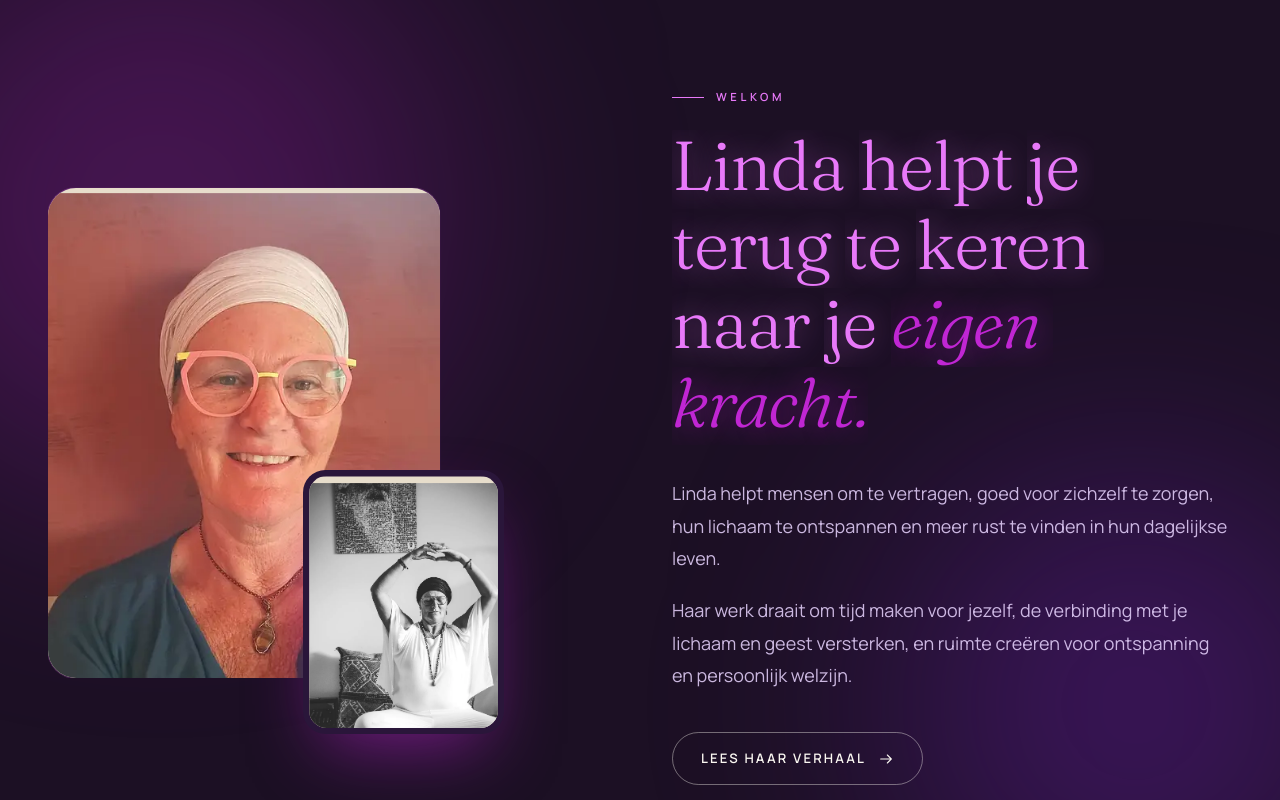
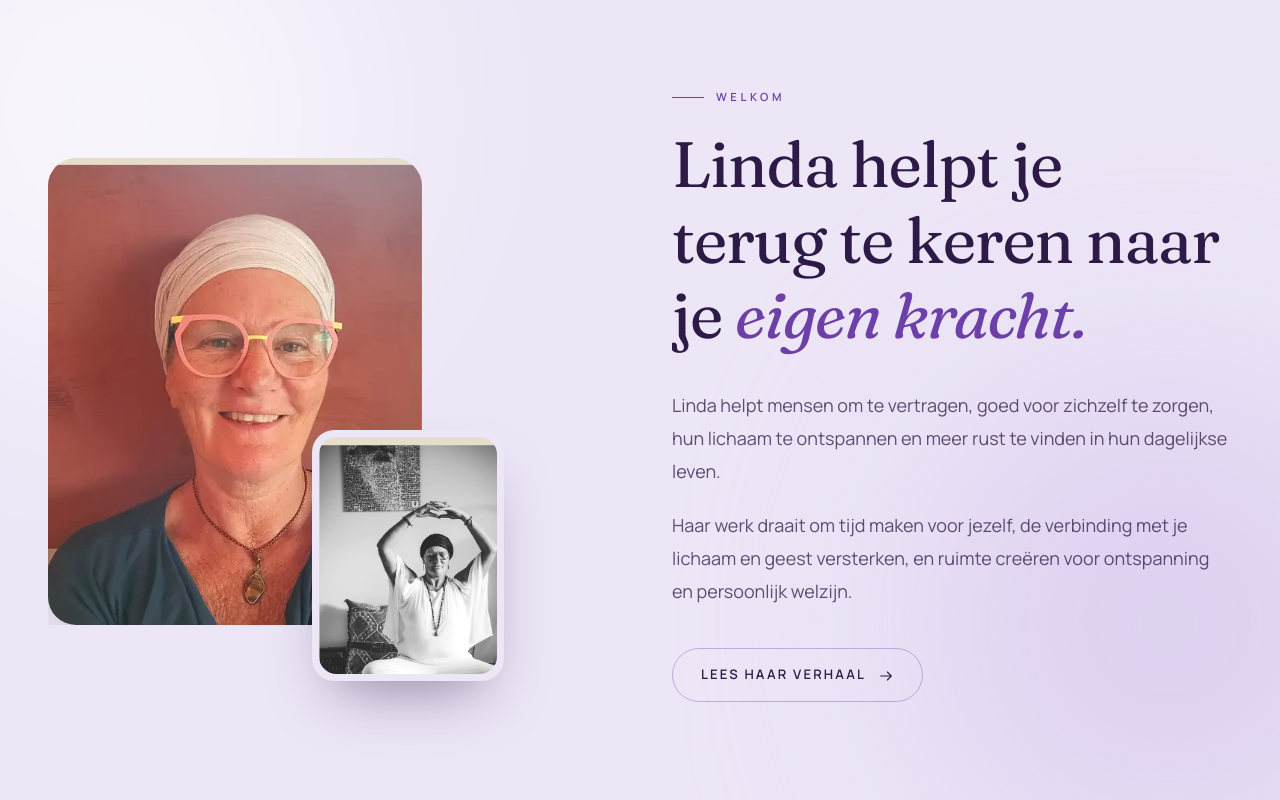
Before and after one commit to Harshitsinha98/Linda-Donkers, a React (Vite) app: page / in a window 1280 px wide. Shown: the part 1400-2200 px from the top of the page. Built offline with nearby package versions, Linux system fonts and the light colour scheme; no server answers.

Commit message:
Intro section: lavender background, refined typography, fix glow and image overlap

```diff
--- a/src/components/Magnetic.tsx
+++ b/src/components/Magnetic.tsx
@@ -31,7 +31,7 @@ type BtnProps = {
   children: ReactNode;
   to?: string;
   href?: string;
-  variant?: "primary" | "ghost" | "light";
+  variant?: "primary" | "ghost" | "light" | "violet";
   className?: string;
   onClick?: () => void;
   type?: "button" | "submit";
@@ -45,8 +45,9 @@ export function Button({ children, to, href, variant = "primary", className = ""
     primary: "bg-saffron text-linen",
     ghost: "border border-forest/25 text-forest hover:text-linen",
     light: "border border-linen/40 text-linen hover:text-ink",
+    violet: "border border-violet/35 text-aubergine hover:text-linen",
   }[variant];
-  const fill = { primary: "bg-forest", ghost: "bg-forest", light: "bg-linen" }[variant];
+  const fill = { primary: "bg-forest", ghost: "bg-forest", light: "bg-linen", violet: "bg-violet" }[variant];
 
   const inner = (
     <>
--- a/src/index.css
+++ b/src/index.css
@@ -16,6 +16,11 @@
   --color-neon: #c026d3;
   --color-neon-soft: #e879f9;
   --color-lilac: #e9d5ff;
+  /* soft lavender palette (welcome / intro section) */
+  --color-lavender: #ede6f7;
+  --color-lavender-deep: #ddd0f0;
+  --color-violet: #6d3fa8;
+  --color-aubergine: #2e1a47;
 
   --font-display: "Fraunces", "Iowan Old Style", Georgia, serif;
   --font-sans: "Manrope", ui-sans-serif, system-ui, -apple-system, "Segoe UI", sans-serif;
@@ -76,6 +81,9 @@
   }
   .eyebrow.eyebrow-neon::before {
     background: var(--color-neon-soft);
+  }
+  .eyebrow.eyebrow-violet::before {
+    background: var(--color-violet);
   }
   .display-xl {
     @apply font-display leading-[0.95];
--- a/src/pages/Home.tsx
+++ b/src/pages/Home.tsx
@@ -132,19 +132,18 @@ function Hero() {
 function Intro() {
   const { t } = useLang();
   return (
-    <section className="relative overflow-hidden bg-plum-night py-28 text-lilac sm:py-40">
-      {/* neon purple glows, like a light in a dark room */}
-      <div aria-hidden className="pointer-events-none absolute -left-32 top-0 h-[36rem] w-[36rem] rounded-full bg-neon/25 blur-[120px]" />
-      <div aria-hidden className="pointer-events-none absolute -right-24 bottom-0 h-[30rem] w-[30rem] rounded-full bg-[#7e22ce]/30 blur-[120px]" />
-      <div aria-hidden className="pointer-events-none absolute inset-x-0 top-0 h-px bg-gradient-to-r from-transparent via-neon/40 to-transparent" />
-      <div className="container-x relative grid items-center gap-16 lg:grid-cols-12">
-        <div className="relative lg:col-span-5">
+    <section className="relative overflow-hidden bg-lavender py-28 text-aubergine sm:py-40">
+      {/* soft lavender light washes */}
+      <div aria-hidden className="pointer-events-none absolute -left-40 -top-20 h-[34rem] w-[34rem] rounded-full bg-white/60 blur-[110px]" />
+      <div aria-hidden className="pointer-events-none absolute -right-32 bottom-0 h-[30rem] w-[30rem] rounded-full bg-lavender-deep blur-[110px]" />
+      <div className="container-x relative grid items-center gap-20 lg:grid-cols-12 lg:gap-16">
+        <div className="relative pb-14 lg:col-span-5 lg:pb-0">
           <RevealImage
             src={IMG.portrait}
             alt="Portret van Linda Donkers"
-            className="aspect-[4/5] w-[86%] rounded-[1.75rem] ring-1 ring-neon-soft/20"
+            className="aspect-[4/5] w-[82%] rounded-[1.75rem] shadow-[0_30px_60px_-30px_rgba(46,26,71,0.45)]"
           />
-          <div className="absolute -bottom-14 right-0 w-[44%] rounded-[1.4rem] bg-plum-deep p-[6px] shadow-[0_30px_70px_-20px_rgba(192,38,211,0.55)]">
+          <div className="absolute -bottom-2 right-0 w-[42%] rounded-[1.4rem] bg-lavender p-[7px] shadow-[0_30px_60px_-24px_rgba(46,26,71,0.5)] lg:-bottom-14">
             <RevealImage
               src={IMG.selflove}
               alt="Self-love meditatie"
@@ -156,17 +155,17 @@ function Intro() {
         </div>
         <div className="lg:col-span-6 lg:col-start-7">
           <FadeUp>
-            <span className="eyebrow eyebrow-neon text-neon-soft">{t.home.introEyebrow}</span>
+            <span className="eyebrow eyebrow-violet text-violet">{t.home.introEyebrow}</span>
           </FadeUp>
-          <h2 className="display-lg mt-6 text-neon-soft [text-shadow:0_0_28px_rgba(232,121,249,0.45)]">
+          <h2 className="mt-6 font-display text-[clamp(2.4rem,5vw,4.5rem)] font-normal leading-[1.06] text-aubergine">
             <RevealText text={t.home.introTitle} />
-            <RevealText text={t.home.introAccent} className="font-display italic text-neon [text-shadow:0_0_32px_rgba(192,38,211,0.6)]" delay={0.25} />
+            <RevealText text={t.home.introAccent} className="italic-accent text-violet" delay={0.25} />
           </h2>
           <FadeUp delay={0.2}>
-            <p className="lead mt-8 max-w-xl text-lilac/85">{t.home.introText}</p>
-            <p className="lead mt-5 max-w-xl text-lilac/85">{t.home.introText2}</p>
+            <p className="mt-8 max-w-xl text-[1.05rem] leading-[1.85] text-aubergine/75 sm:text-[1.125rem]">{t.home.introText}</p>
+            <p className="mt-5 max-w-xl text-[1.05rem] leading-[1.85] text-aubergine/75 sm:text-[1.125rem]">{t.home.introText2}</p>
             <div className="mt-10">
-              <Button to={ROUTES.about} variant="light">
+              <Button to={ROUTES.about} variant="violet">
                 {t.home.introLink}
               </Button>
             </div>
```
